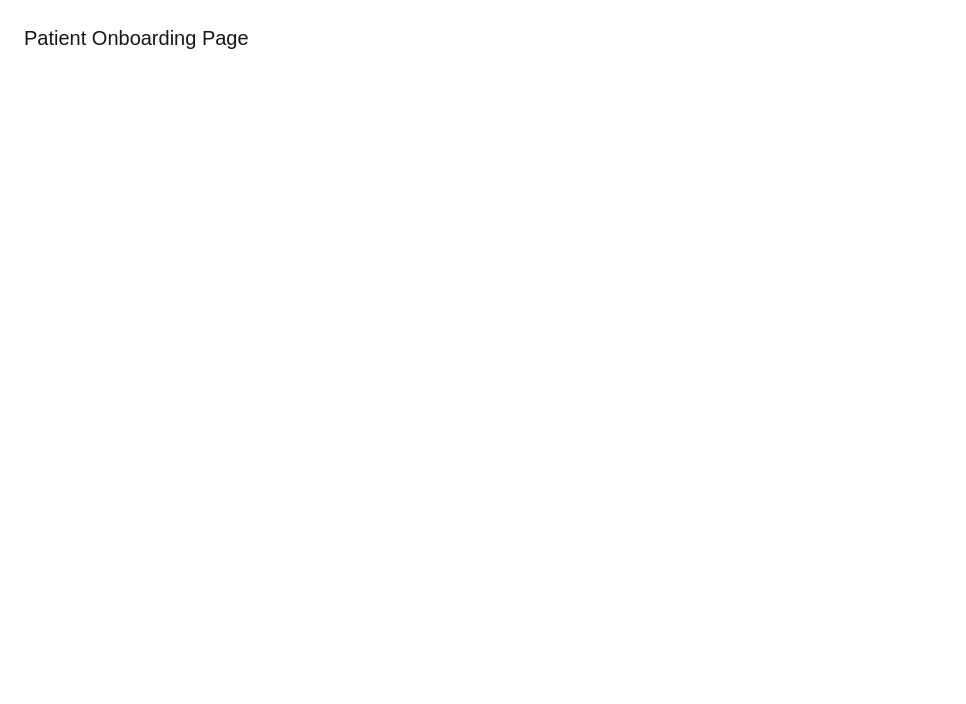
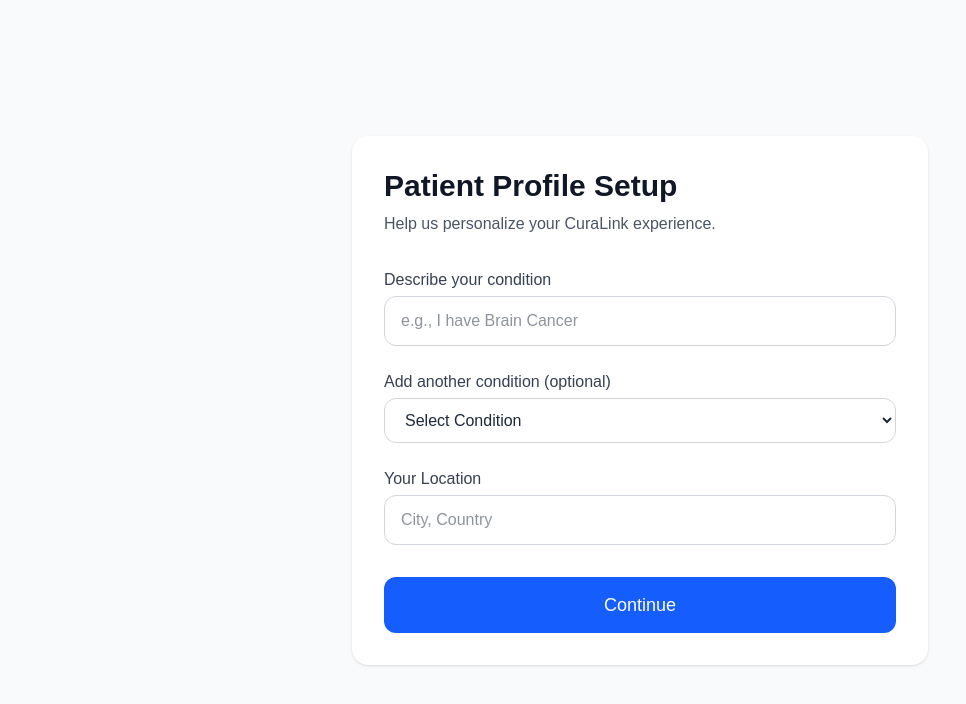
Before and after one commit to Khan4218/curalink-mvp, a Next.js app in the folder curalink-mvp/: page /patient/onboarding in a window 1280 px wide. Shown: the top 704 px of the page, without its empty margins (0-966 px from the left). Built offline with nearby package versions, Linux system fonts and the light colour scheme.

Commit message:
create patient onbaording page

```diff
--- a/curalink-mvp/app/patient/onboarding/page.tsx
+++ b/curalink-mvp/app/patient/onboarding/page.tsx
@@ -1,7 +1,86 @@
+"use client";
+
+import { useState } from "react";
+import { useRouter } from "next/navigation";
+
 export default function PatientOnboarding() {
+  const router = useRouter();
+
+  const [condition, setCondition] = useState("");
+  const [extraCondition, setExtraCondition] = useState("");
+  const [location, setLocation] = useState("");
+
+  const handleContinue = () => {
+    router.push("/patient/dashboard");
+  };
+
   return (
-    <div className="p-6 text-xl">
-      Patient Onboarding Page
-    </div>
+    <main className="min-h-screen bg-gray-50 flex items-center justify-center px-4">
+      <div className="w-full max-w-xl bg-white shadow-sm rounded-2xl p-8">
+
+        {/* Title */}
+        <h1 className="text-3xl font-semibold text-gray-900">
+          Patient Profile Setup
+        </h1>
+
+        <p className="text-gray-600 mt-2">
+          Help us personalize your CuraLink experience.
+        </p>
+
+        {/* Condition Input */}
+        <div className="mt-8">
+          <label className="block text-gray-700 font-medium mb-1">
+            Describe your condition
+          </label>
+          <input
+            type="text"
+            placeholder="e.g., I have Brain Cancer"
+            value={condition}
+            onChange={(e) => setCondition(e.target.value)}
+            className="w-full rounded-xl border border-gray-300 px-4 py-3 text-gray-800 focus:outline-none focus:ring-2 focus:ring-blue-500"
+          />
+        </div>
+
+        {/* Extra Condition */}
+        <div className="mt-6">
+          <label className="block text-gray-700 font-medium mb-1">
+            Add another condition (optional)
+          </label>
+          <select
+            value={extraCondition}
+            onChange={(e) => setExtraCondition(e.target.value)}
+            className="w-full rounded-xl border border-gray-300 px-4 py-3 text-gray-800 focus:outline-none focus:ring-2 focus:ring-blue-500"
+          >
+            <option value="">Select Condition</option>
+            <option value="Glioma">Glioma</option>
+            <option value="Lung Cancer">Lung Cancer</option>
+            <option value="Brain Tumor">Brain Tumor</option>
+            <option value="Heart Disease">Heart Disease</option>
+          </select>
+        </div>
+
+        {/* Location */}
+        <div className="mt-6">
+          <label className="block text-gray-700 font-medium mb-1">
+            Your Location
+          </label>
+          <input
+            type="text"
+            placeholder="City, Country"
+            value={location}
+            onChange={(e) => setLocation(e.target.value)}
+            className="w-full rounded-xl border border-gray-300 px-4 py-3 text-gray-800 focus:outline-none focus:ring-2 focus:ring-blue-500"
+          />
+        </div>
+
+        {/* Continue Button */}
+        <button
+          onClick={handleContinue}
+          className="mt-8 w-full bg-blue-600 text-white py-3.5 rounded-xl text-lg hover:bg-blue-700 transition font-medium"
+        >
+          Continue
+        </button>
+      </div>
+    </main>
   );
 }
```
